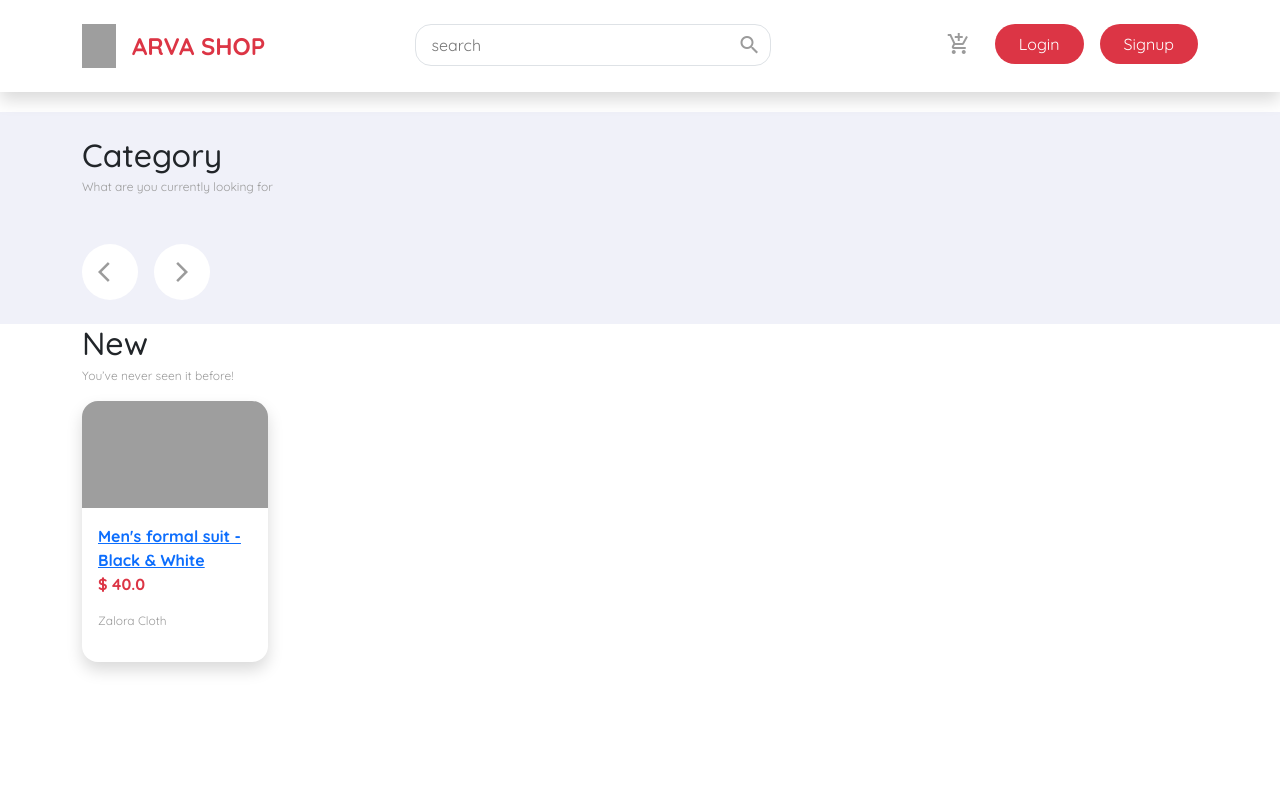
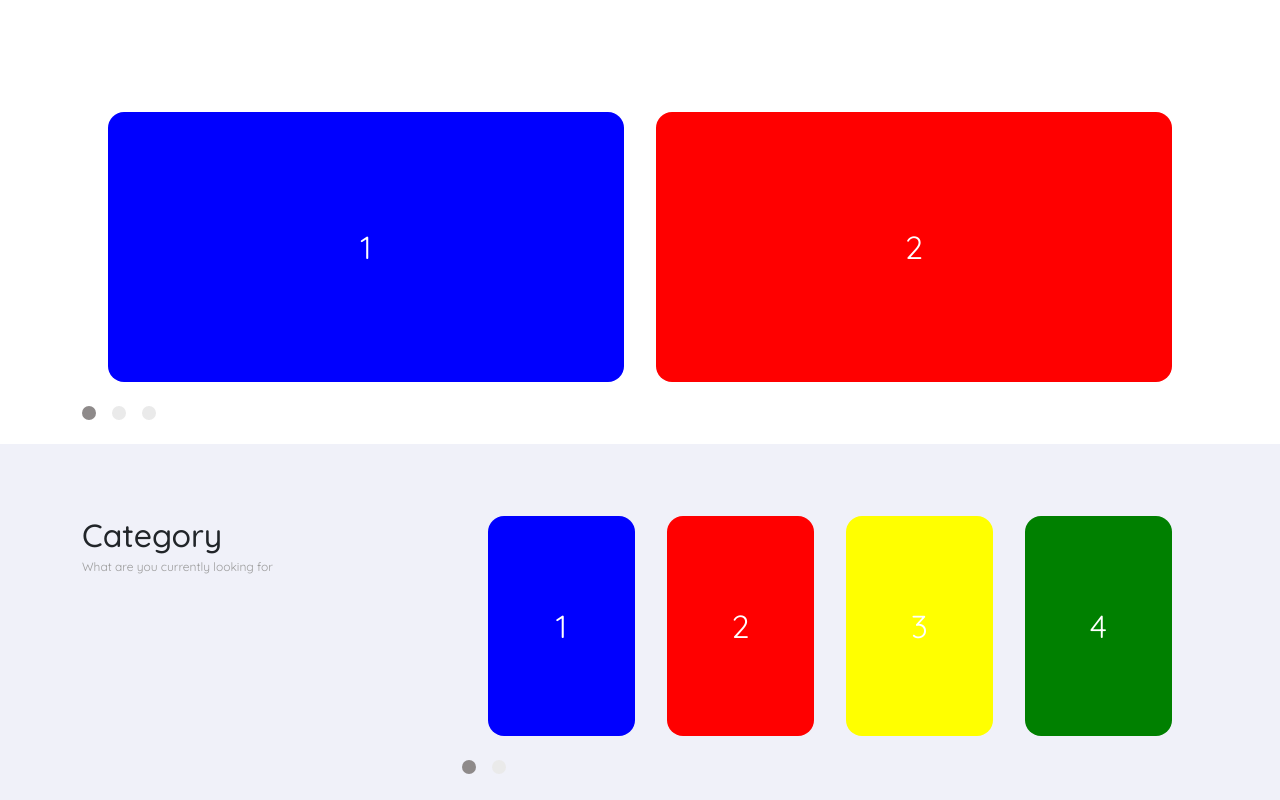
Before and after one commit to therevolt/arva-online-shop, a Next.js app: page /app in a window 1280 px wide. Shown: the top 800 px of the page. Built offline with nearby package versions, Linux system fonts and the light colour scheme; grey boxes are pictures that could not be loaded.

Commit message:
fixed carousel

```diff
--- a/package.json
+++ b/package.json
@@ -13,11 +13,14 @@
     "next": "10.2.0",
     "react": "17.0.2",
     "react-dom": "17.0.2",
+    "react-elastic-carousel": "^0.11.5",
     "react-modal": "^3.13.1",
     "react-redux": "^7.2.4",
+    "react-responsive": "^8.2.0",
     "redux": "^4.1.0",
     "redux-devtools-extension": "^2.13.9",
     "redux-thunk": "^2.3.0",
+    "styled-components": "^5.3.0",
     "sweetalert": "^2.1.2",
     "sweetalert2": "^10.16.7",
     "yup": "^0.32.9"
--- a/pages/app/index.js
+++ b/pages/app/index.js
@@ -1,78 +1,127 @@
-import React, { useState } from 'react';
+import React, { useState, useEffect } from 'react';
 import Image from 'next/image'
 import Link from 'next/link'
-// import Carousel from 'react-multi-carousel';
-// import 'react-multi-carousel/lib/styles.css';
-import { NextArrow, PreviousArrow, CardProduct } from '../../src/component/base'
+import Carousel, { consts } from 'react-elastic-carousel'
+import { useMediaQuery } from 'react-responsive'
+import { NextArrow, PreviousArrow, CardProduct, PaginationCarousel } from '../../src/component/base'
 import { Navbar } from '../../src/component/module'
 export default function App() {
+    const isMobile = useMediaQuery({
+        query : "(min-device-width: 992px)"
+    })
     const [state, setState] = useState({
+        showArrows:true
     })
-    const responsive = {
-        superLargeDesktop: {
-            // the naming can be any, depends on you.
-            breakpoint: { max: 4000, min: 3000 },
-            items: 5
-        },
-        desktop: {
-            breakpoint: { max: 3000, min: 1024 },
-            items: 3
-        },
-        tablet: {
-            breakpoint: { max: 1024, min: 464 },
-            items: 2
-        },
-        mobile: {
-            breakpoint: { max: 464, min: 0 },
-            items: 1
+    // config responsive carousel atas
+    const responsive = [
+        { width: 1, itemsToShow: 1 },
+        { width: 550, itemsToShow: 1, itemsToScroll: 1 },
+        { width: 850, itemsToShow: 2 },
+        { width: 1150, itemsToShow: 2, itemsToScroll: 1 },
+        { width: 1450, itemsToShow: 3 },
+        { width: 1750, itemsToShow: 4 },
+    ];
+    // ----
+    // config responsive carousel bawah
+    const responsive2 = [
+        { width: 1, itemsToShow: 4 },
+        { width: 550, itemsToShow: 4, itemsToScroll: 1 },
+        { width: 850, itemsToShow: 4 },
+        { width: 1150, itemsToShow: 4, itemsToScroll: 1 },
+        { width: 1450, itemsToShow: 6 },
+        { width: 1750, itemsToShow: 6 },
+    ];
+    // ----
+    // config posisi dan fungsi panah carousel atas
+    const myArrow = ({ type, onClick, isEdge }) => {
+        if (type === consts.PREV) {
+            return (
+                <PreviousArrow onClick={onClick} disabled={isEdge} />
+            )
+        } else {
+            return (
+                <NextArrow onClick={onClick} disabled={isEdge} />
+            )
         }
-    };
+    }
+    // ---
+    // config posisi dan fungsi panah carousel bawah
+    const myArrow2 = ({ type, onClick, isEdge }) => {
+        if (type === consts.PREV) {
+            return (
+                <button className="material-icons btn-navigation" onClick={onClick} disabled={isEdge} style={{position:"absolute", top:"50%", transform:"translate(0, -90%)" ,left:0, zIndex:999}} >arrow_back_ios</button>
+            )
+        } else {
+            return (
+                <button className="material-icons btn-navigation" onClick={onClick} disabled={isEdge} style={{position:"absolute", top:"50%", transform:"translate(0, -90%)" ,left:"80px", zIndex:999}} >arrow_forward_ios</button>
+            )
+        }
+    }
+    // ---
+    // config posisi dan fungsi paginasi carousel atas dan bawah
+    const myPagination = ({ pages, activePage, onClick }) =>  {
+        return (
+            <div className="d-flex my-4 me-auto" style={{}}>
+                {pages.map(page=>{
+                    const isActivePage = activePage === page
+                    return (
+                        <PaginationCarousel onClick={()=>{onClick(page)}} active={isActivePage} />
+                    )
+                })}
+            </div>
+        )
+    }
+    // ---
     return (
         <div className="">
-            <Navbar
-            isLogin={true}
-            />
             <div className="mt-7"></div>
-            {/* <Carousel
-                swipeable={true}
-                draggable={true}
-                showDots={true}
-                responsive={responsive}
-                ssr={false} // means to render carousel on server-side.
-                arrows
-                infinite={true}
-                keyBoardControl={true}
-                customTransition="all .5"
-                transitionDuration={500}
-                containerClass="container"
-                removeArrowOnDeviceType={["tablet", "mobile"]}
-                dotListClass="react-multi-carousel-dot-list"
-                itemClass="my-4"
-                customLeftArrow={<PreviousArrow/>}
-                customRightArrow={<NextArrow/>}
+            <div className="container">
+                {/* carousel ats */}
+                <div style={{ position: "relative" }}>
+                    <Carousel
+                    itemsToScroll={2}
+                    itemsToShow={2}
+                    breakPoints={responsive}
+                    renderArrow={myArrow}
+                    renderPagination={myPagination}
+                    showArrows={isMobile == true ? true : false}
                     >
-                <div className="rounded-md overflow-hidden mx-3">
-                    <Image src="/assets/img_1.jpg" layout="responsive" width={236} height={136} />
+                        <div className="d-flex text-white w-100 mx-3 rounded-md" style={{ background: "blue", height: "270px" }}><p className="mx-auto fs-2 my-auto">1</p></div>
+                        <div className="d-flex text-white w-100 mx-3 rounded-md" style={{ background: "red", height: "270px" }}><p className="mx-auto fs-2 my-auto">2</p></div>
+                        <div className="d-flex text-white w-100 mx-3 rounded-md" style={{ background: "yellow", height: "270px" }}><p className="mx-auto fs-2 my-auto">3</p></div>
+                        <div className="d-flex text-white w-100 mx-3 rounded-md" style={{ background: "green", height: "270px" }}><p className="mx-auto fs-2 my-auto">4</p></div>
+                        <div className="d-flex text-white w-100 mx-3 rounded-md" style={{ background: "pink", height: "270px" }}><p className="mx-auto fs-2 my-auto">5</p></div>
+                        <div className="d-flex text-white w-100 mx-3 rounded-md" style={{ background: "black", height: "270px" }}><p className="mx-auto fs-2 my-auto">6</p></div>
+                    </Carousel>
                 </div>
-                <div className="rounded-md overflow-hidden mx-3">
-                    <Image src="/assets/img_2.jpg" layout="responsive" width={236} height={136} />
+                {/*  */}
             </div>
-                <div className="rounded-md overflow-hidden mx-3">
-                    <Image src="/assets/img_3.jpg" layout="responsive" width={236} height={136} />
-                </div>
-            </Carousel>; */}
             <div className="py-4" style={{ background: "#F0F1F9" }}>
                 <div className="container">
+                    {/* carousel bawah */}
+                    <div className="row mt-5 position-relative">
+                        <div className="col-12 col-lg-4">
                             <div>
                                 <h2 className="mb-1">Category</h2>
                                 <p className="color-gray mb-0" style={{ fontSize: "12px" }}>What are you currently looking for</p>
                             </div>
-                    <div className="d-flex mt-5">
-                        <div className="me-3">
-                            <PreviousArrow />
                         </div>
-                        <div>
-                            <NextArrow />
+                        <div className="col-12 col-lg-8 my-4 my-lg-0">
+                            <Carousel
+                            itemsToScroll={2}
+                            itemsToShow={2}
+                            breakPoints={responsive2}
+                            renderArrow={myArrow2}
+                            renderPagination={myPagination}
+                            showArrows={isMobile == true ? true : false}
+                            >
+                                <div className="d-flex text-white w-100 mx-3 rounded-md" style={{ background: "blue", height: "220px" }}><p className="mx-auto fs-2 my-auto">1</p></div>
+                                <div className="d-flex text-white w-100 mx-3 rounded-md" style={{ background: "red", height: "220px" }}><p className="mx-auto fs-2 my-auto">2</p></div>
+                                <div className="d-flex text-white w-100 mx-3 rounded-md" style={{ background: "yellow", height: "220px" }}><p className="mx-auto fs-2 my-auto">3</p></div>
+                                <div className="d-flex text-white w-100 mx-3 rounded-md" style={{ background: "green", height: "220px" }}><p className="mx-auto fs-2 my-auto">4</p></div>
+                                <div className="d-flex text-white w-100 mx-3 rounded-md" style={{ background: "pink", height: "220px" }}><p className="mx-auto fs-2 my-auto">5</p></div>
+                                <div className="d-flex text-white w-100 mx-3 rounded-md" style={{ background: "black", height: "220px" }}><p className="mx-auto fs-2 my-auto">6</p></div>
+                            </Carousel>
                         </div>
                     </div>
                 </div>
--- a/src/component/base/index.js
+++ b/src/component/base/index.js
@@ -1,4 +1,5 @@
 import NextArrow from './nextArrow'
 import PreviousArrow from './previousArrow'
 import CardProduct from './cardProduct'
-export {NextArrow, PreviousArrow, CardProduct}
+import PaginationCarousel from './paginationCarousel'
+export {NextArrow, PreviousArrow, CardProduct, PaginationCarousel}
--- a/src/component/base/nextArrow.js
+++ b/src/component/base/nextArrow.js
@@ -1,9 +1,7 @@
 import React from 'react'
 
-export default function NextArrow() {
+export default function NextArrow({onClick, disabled}) {
     return (
-        <div>
-            <button className="material-icons btn-navigation" style={{position:"absolute"}}>arrow_forward_ios</button>
-        </div>
+        <button className="material-icons btn-navigation" onClick={onClick} disabled={disabled} style={{position:"absolute", top:"50%", transform:"translate(0, -90%)" ,right:"50px", zIndex:999}} >arrow_forward_ios</button>
     )
 }
--- /dev/null
+++ b/src/component/base/paginationCarousel.js
@@ -0,0 +1,14 @@
+import React from 'react'
+
+export default function PaginationCarousel({onClick, active}) {
+    return (
+        <>
+            <div className={active == true ? "rounded-circle c-pointer active me-3" : "rounded-circle c-pointer me-3"} style={{background:"#EAEAEA", width:"14px", height:"14px"}} onClick={onClick}></div>
+            <style jsx>{`
+            .active{
+                background:#8E8A8A !important
+            }
+            `}</style>
+        </>
+    )
+}
--- a/src/component/base/previousArrow.js
+++ b/src/component/base/previousArrow.js
@@ -1,9 +1,7 @@
 import React from 'react'
 
-export default function PreviousArrow() {
+export default function PreviousArrow({onClick, disabled}) {
     return (
-        <div>
-            <button className="material-icons btn-navigation">arrow_back_ios</button>
-        </div>
+        <button className="material-icons btn-navigation" onClick={onClick} disabled={disabled} style={{position:"absolute", top:"50%", transform:"translate(0, -90%)" ,left:"50px", zIndex:999}} >arrow_back_ios</button>
     )
 }
--- a/styles/globals.css
+++ b/styles/globals.css
@@ -36,7 +36,7 @@ a {
 
 .btn-navigation {
   border-radius: 50%;
-  padding: 1rem;
+  padding: 0.8rem;
   background: white;
   border: none;
   color: var(--color-gray);
```
Also changed, not shown: 1 other file (tests, documents, lock files or other folders). Lines whose indentation alone changed are shown as unchanged.
